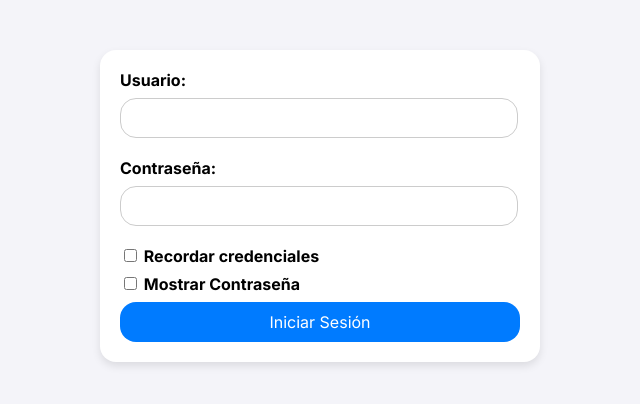
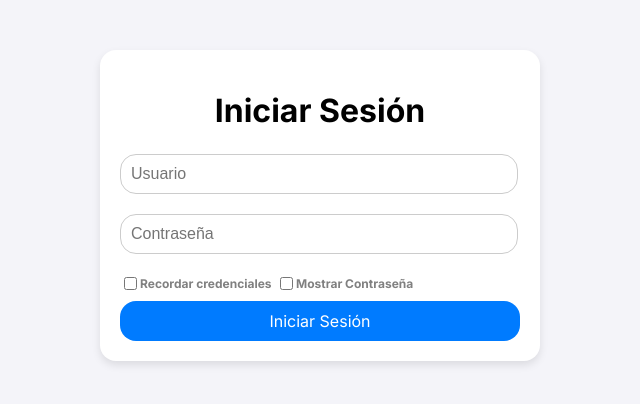
Before and after one commit to fjfh06/04-Actividad4, a plain HTML site: page index.html in a window 1280 px wide. Shown: the whole page, without its empty margins (320-960 px from the left). Drawn offline with Linux system fonts and the light colour scheme.

Commit message:
casi terminado

```diff
--- a/estilos1.css
+++ b/estilos1.css
@@ -11,6 +11,13 @@
     --button-padding: 10px;
     --border-radius: 16px;
     --form-width: 400px;
+}
+
+.ocultalabel{
+    color: var(--form-background-color);
+    padding: 0;
+    margin: 0;
+    height: 0;
 }
 
 /* Aplicación de las variables */
@@ -28,6 +35,12 @@ form {
     background-color: var(--form-background-color);
     border-radius: var(--border-radius);
     box-shadow: 0 4px 8px rgba(0, 0, 0, 0.1);
+}
+
+form h1{
+    text-align: center;
+    color: black;
+    margin-bottom: 24px;
 }
 
 label {
@@ -49,6 +62,11 @@ input[type="password"] {
 input[type="checkbox"] {
     margin-top: 1px;
 }
+.check{
+    color: grey;
+    font-size: 12px;
+    display: inline-flex;
+}
 
 button {
     font-family: var(--font-family);
--- a/estilos2.css
+++ b/estilos2.css
@@ -11,6 +11,13 @@
     --button-padding: 12px;
     --border-radius: 16px;
     --form-width: 420px;
+}
+
+.ocultalabel{
+    color: var(--form-background-color);
+    padding: 0;
+    margin: 0;
+    height: 0;
 }
 
 /* Aplicación de las variables */
@@ -28,6 +35,12 @@ form {
     background-color: var(--form-background-color);
     border-radius: var(--border-radius);
     box-shadow: 0 4px 8px rgba(0, 0, 0, 0.2);
+}
+
+form h1{
+    text-align: center;
+    color: #fff;
+    margin-bottom: 24px;
 }
 
 label {
@@ -52,6 +65,11 @@ input[type="password"] {
 input[type="checkbox"] {
     margin-top: 1px;
 }
+.check{
+    color: grey;
+    font-size: 12px;
+    display: inline-flex;
+}
 
 button {
     font-family: var(--font-family);
--- a/index.html
+++ b/index.html
@@ -13,25 +13,25 @@
 
 <body>
     <form action="https://fjfh06.ddns.net" target="_blank">
+        <h1>Iniciar Sesión</h1>
         <div>
-            <label for="usuario">Usuario:</label>
-            <input type="text" id="usuario" name="usuario" required>
+            <label for="usuario" class="ocultalabel">Usuario</label>
+            <input type="text" id="usuario" name="usuario" placeholder="Usuario" required>
         </div>
         <div>
-            <label for="contra">Contraseña:</label>
-            <input type="password" id="contra" name="contra" required>
+            <label for="contra" class="ocultalabel">Contraseña</label>
+            <input type="password" id="contra" name="contra" placeholder="Contraseña" required>
         </div>
         <div>
-            <label for="recorCre">
+            <label for="recorCre" class="check">
                 <input type="checkbox" id="recorCre" name="recorCre">
                 Recordar credenciales
             </label>
-        </div>
-        <div>
-            <label for="mostrarContra">
+            <label for="mostrarContra" class="check">
                 <input type="checkbox" id="mostrarContra" name="mostrarContra">
                 Mostrar Contraseña
             </label>
+
         </div>
         <button type="submit">Iniciar Sesión</button>
     </form>
```
